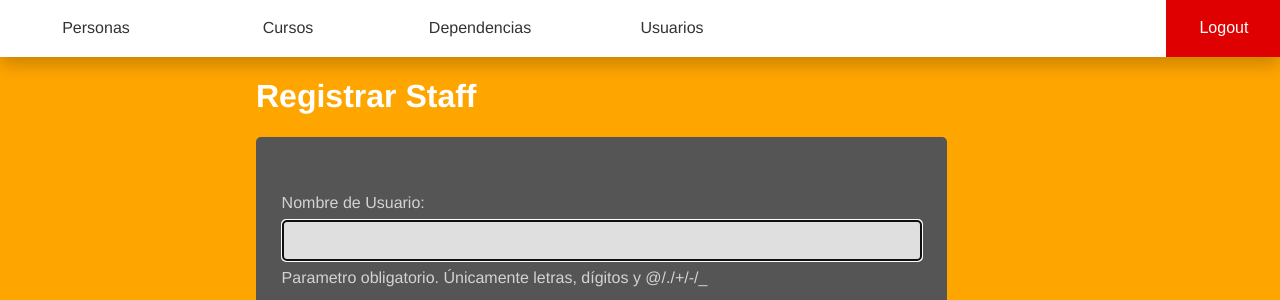
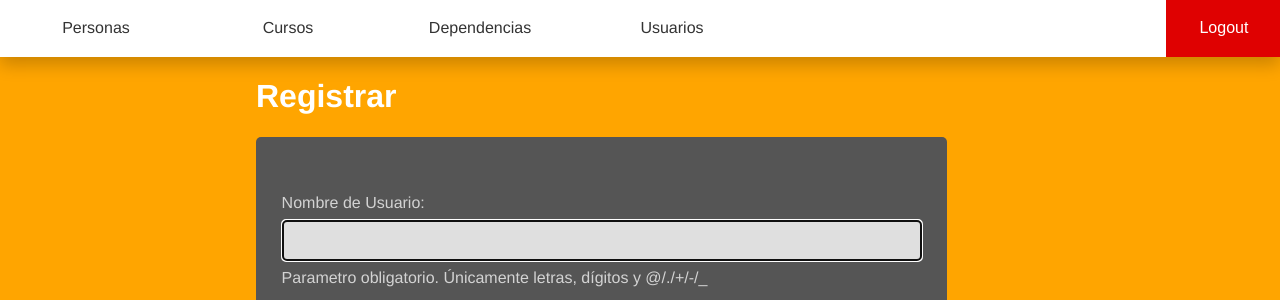
Before and after one commit to GeOnE-357/ProyectoEspacio, a Django app: page /Usuario/Registrar/ in a window 1280 px wide. Shown: the part 119-419 px from the top of the page. Run offline with Django 3.2, Linux system fonts and the light colour scheme; the visitor is signed in with stand-in values (Sample User, id 1).

Commit message:
django me obligo a hacerlo

```diff
--- a/espacio/forms.py
+++ b/espacio/forms.py
@@ -11,4 +11,4 @@ class UsuarioForm(UserCreationForm):
 
 	class Meta:
 		model = User
-		fields = ('username', 'first_name', 'last_name', 'email', 'password1', 'password2', )
+		fields = ('username', 'first_name', 'last_name','email', 'password1', 'password2', )
--- a/espacio/views.py
+++ b/espacio/views.py
@@ -12,7 +12,7 @@ def registrarUsuario(request):
 		if form.is_valid():
 			instance=form.save(commit=False)
 			if request.user.is_superuser:
-				instance.is_staff = True
+				instance.is_staff=True
 			instance.save()
 			return redirect('home')
 	else:
--- a/templates/nav.html
+++ b/templates/nav.html
@@ -25,9 +25,9 @@
     <a class="drop-btn">Usuarios</a>
     <div class="drop-cont">
     {% if user.is_superuser %}
-      <a class="drop-btn" href="{% url 'usuario-crear' %}">Crear Staff</a>
+      <a class="drop-btn" href="{% url 'usuario-crear'%}">Crear Staff</a>
     {% else %}
-      <a class="drop-btn" href="{% url 'usuario-crear' %}">Crear Profesor</a>
+      <a class="drop-btn" href="{% url 'usuario-crear'%}">Crear Usuario</a>
     {% endif %}
     </div>
   {% endif %}
--- a/templates/usuarios/registro.html
+++ b/templates/usuarios/registro.html
@@ -1,14 +1,10 @@
 {% extends "master.html" %}
 
 {% block content %}
-	{% if user.is_staff %}
+	{% if user.is_staff or user.is_superuser %}
 		<div>
-			{% if user.is_superuser %}
-				<h1 class="LogTitle">Registrar Staff</h1>
-			{% else %}
-				<h1 class="LogTitle">Registrar Usuario Profesor</h1>
-			{% endif %}
-			<form class="UserForm" action="/Usuario/registrar/" method="POST">
+			<h1 class="LogTitle">Registrar</h1>
+			<form class="UserForm" action="{% url 'usuario-crear' %}" method="POST">
 				{% csrf_token %}
 				{{ form }}
 				<button type="submit">Registrar</button>
```
